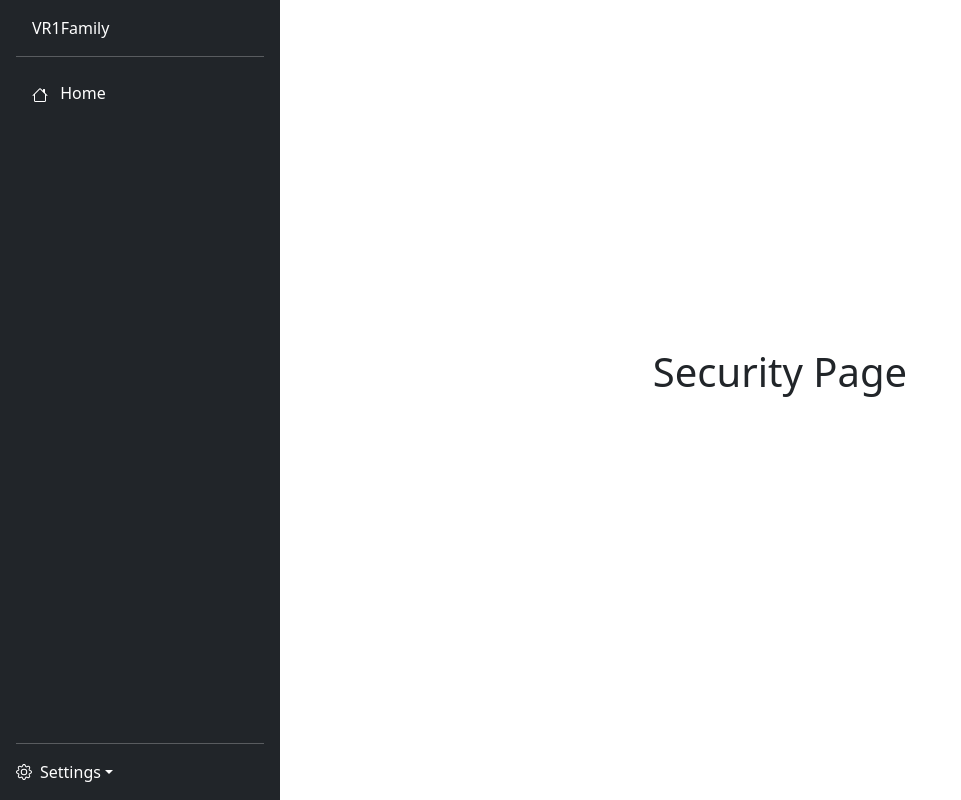
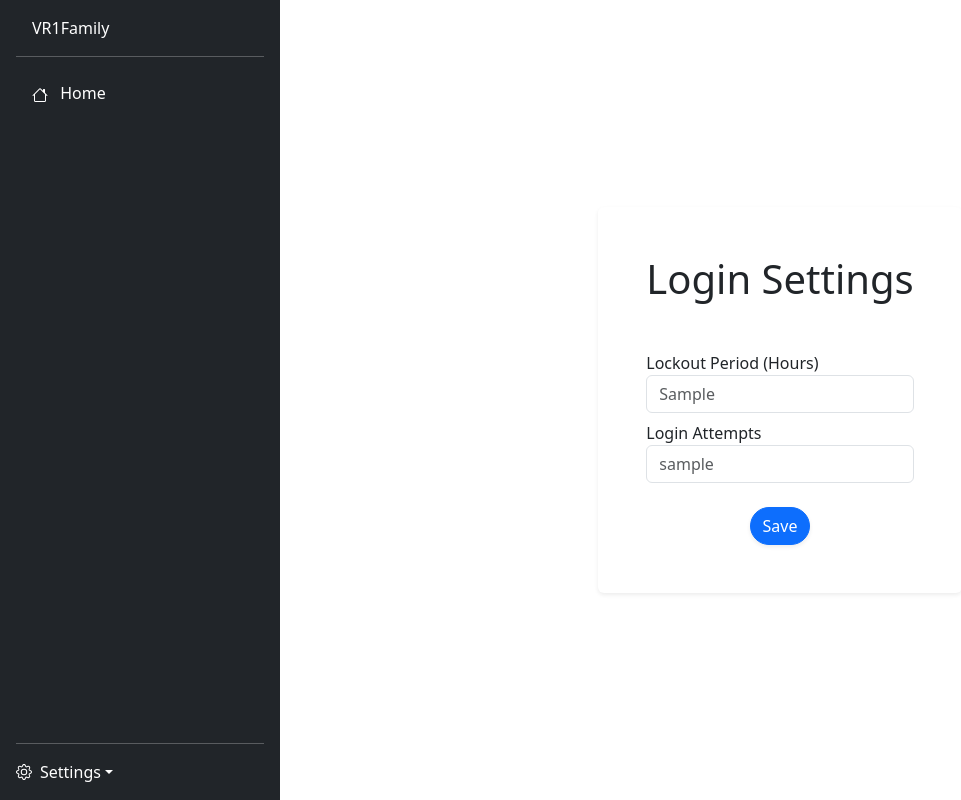
Before and after one commit to vr1f/distribution-system, a Python web app: template src/templates/security.html in a window 1280 px wide. Shown: the whole page, without its empty margins (0-961 px from the left). Run offline with Jinja, Linux system fonts and the light colour scheme; the template is opened without the code that fills it: most values are stand-ins (such as "Sample title", 1, 10 or a date in 2020).

Commit message:
feat: add security settings card

```diff
--- a/src/templates/security.html
+++ b/src/templates/security.html
@@ -3,12 +3,28 @@
 {%block content%}
 
 <div class="container">
-  <div class="row mb-5">
-    <h1>Security Page</h1>
+  <div class="bg-white rounded shadow-sm p-5">
+    <div class="mb-1">
+      <div class="mb-5 mx-auto text-center">
+        <h3 class="display-6">Login Settings</h3>
+      </div>
+    </div>
+    <div>
+      <div class="mb-2">
+        <label>Lockout Period (Hours)</label>
+        <input id="lockout-period" type="number" step="0.1" min="0.0" class="form-control" placeholder="{{lockout_period}}">
+      </div>
+      <div class="mb-2">
+        <label>Login Attempts</label>
+        <input id="login-attempts" type="number" step="1" min="0" class="form-control" placeholder="{{login_attempts}}">
+      </div>
+      <div class="text-center mt-4">
+        <button type="button" id="save" class="btn btn-primary btn-block rounded-pill shadow-sm"> Save
+        </button>
+      </div>
+    </div>
   </div>
-
-
 </div>
 
-
+<script src="/js/security.js"></script>
 {%endblock content%}
```
